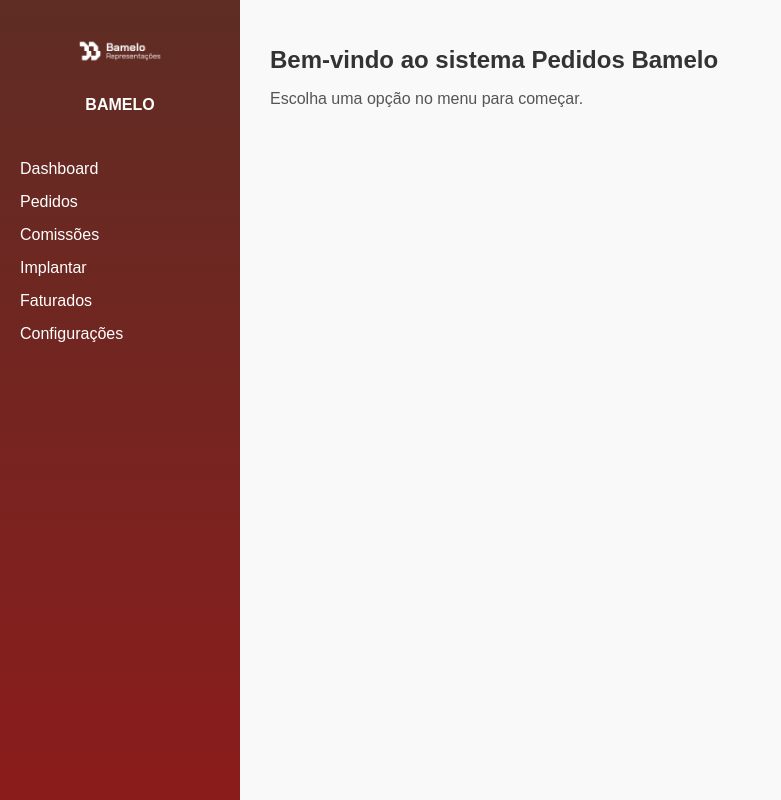
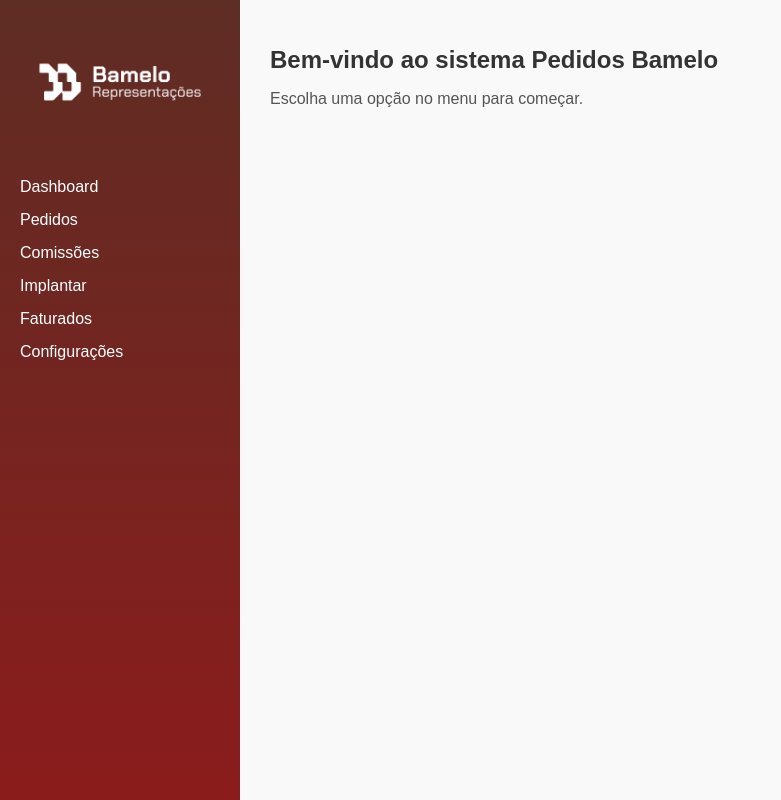
Before and after one commit to rubensbmelo/pedidos-bamelo, a React (Vite) app: page / in a window 1280 px wide. Shown: the whole page, without its empty margins (0-781 px from the left). Built offline with nearby package versions, Linux system fonts and the light colour scheme.

Commit message:
Aumenta o tamanho da logo branca no menu lateral

```diff
--- a/src/PedidosBamelo.jsx
+++ b/src/PedidosBamelo.jsx
@@ -11,8 +11,7 @@
         padding: '20px 0'
       }}>
         <div style={{ textAlign: 'center', marginBottom: '30px' }}>
-          <img src="/logo.png" alt="Logo" style={{ width: '120px', height: 'auto' }} />
-          <h3 style={{ marginTop: '10px', fontSize: '16px' }}>BAMELO</h3>
+          <img src="/logo.png" alt="Logo" style={{ width: '240px', height: 'auto' }} />
         </div>
         <nav style={{ display: 'flex', flexDirection: 'column', gap: '15px', padding: '0 20px' }}>
           <a href="#" style={{ color: '#fff', textDecoration: 'none' }}>Dashboard</a>
```
